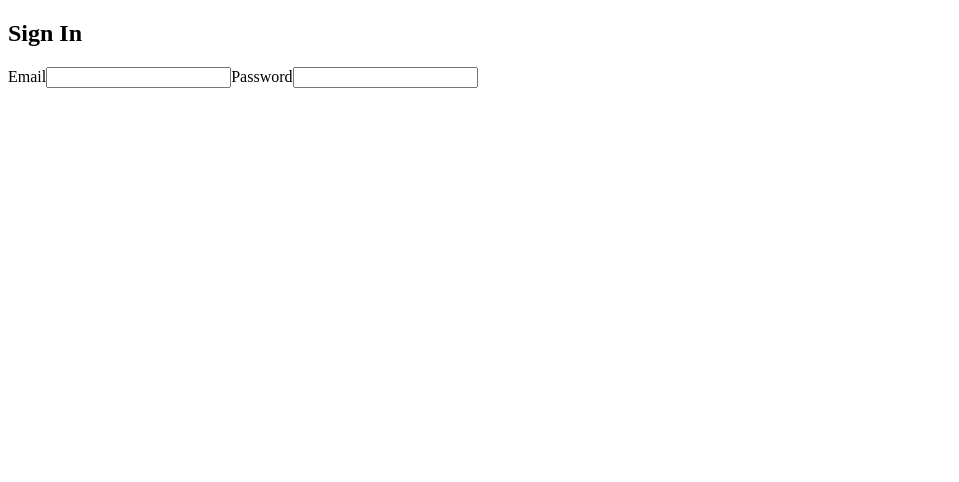
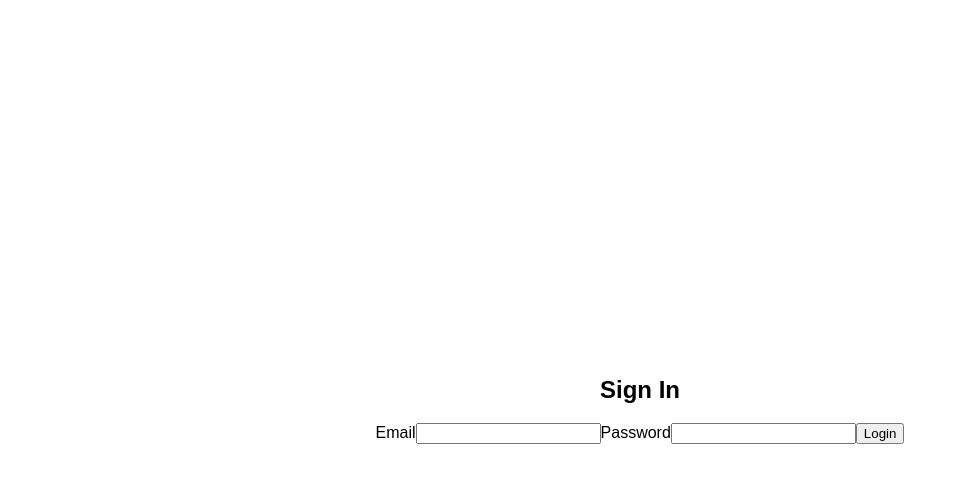
Before and after one commit to Ugerpaul17/time-tracker-app, a Next.js app: page / in a window 1280 px wide. Shown: the top 482 px of the page, without its empty margins (0-959 px from the left). Built offline with nearby package versions, Linux system fonts and the light colour scheme.

Commit message:
add new files: _app.js login.module.css globals.css

```diff
--- a/components/Login.js
+++ b/components/Login.js
@@ -1,13 +1,13 @@
-
+import styles from '../styles/Login.module.css'
 
 
 function Login() {
   return (
-    <div>
-      <div>
+    <div className={styles.container}>
+      <div className="title">
         <h2>Sign In</h2>
       </div>
-      <form>
+      <form className="form">
         <label htmlFor="email">Email</label>
         <input
           id="email"
@@ -18,6 +18,9 @@ function Login() {
         />
         <label htmlFor="password">Password</label>
         <input id="password" name="password" type="password" />
+        <button type="submit" className="but">
+          Login
+        </button>
       </form>
     </div>
   );
--- /dev/null
+++ b/pages/_app.js
@@ -0,0 +1,7 @@
+import "../styles/globals.css";
+
+function Application({ Component, pageProps }) {
+  return <Component {...pageProps} />;
+}
+
+export default Application;
--- /dev/null
+++ b/styles/Login.module.css
@@ -0,0 +1,7 @@
+.container {
+    height: 100vh;
+    display: flex;
+    flex-direction: column;
+    justify-content: center;
+    align-items: center;
+}
--- /dev/null
+++ b/styles/globals.css
@@ -0,0 +1,10 @@
+html, body {
+    padding: 0;
+    margin: 0;
+    font-family: Arial, Helvetica, sans-serif;
+
+}
+
+* {
+    box-sizing: border-box;
+}
```
